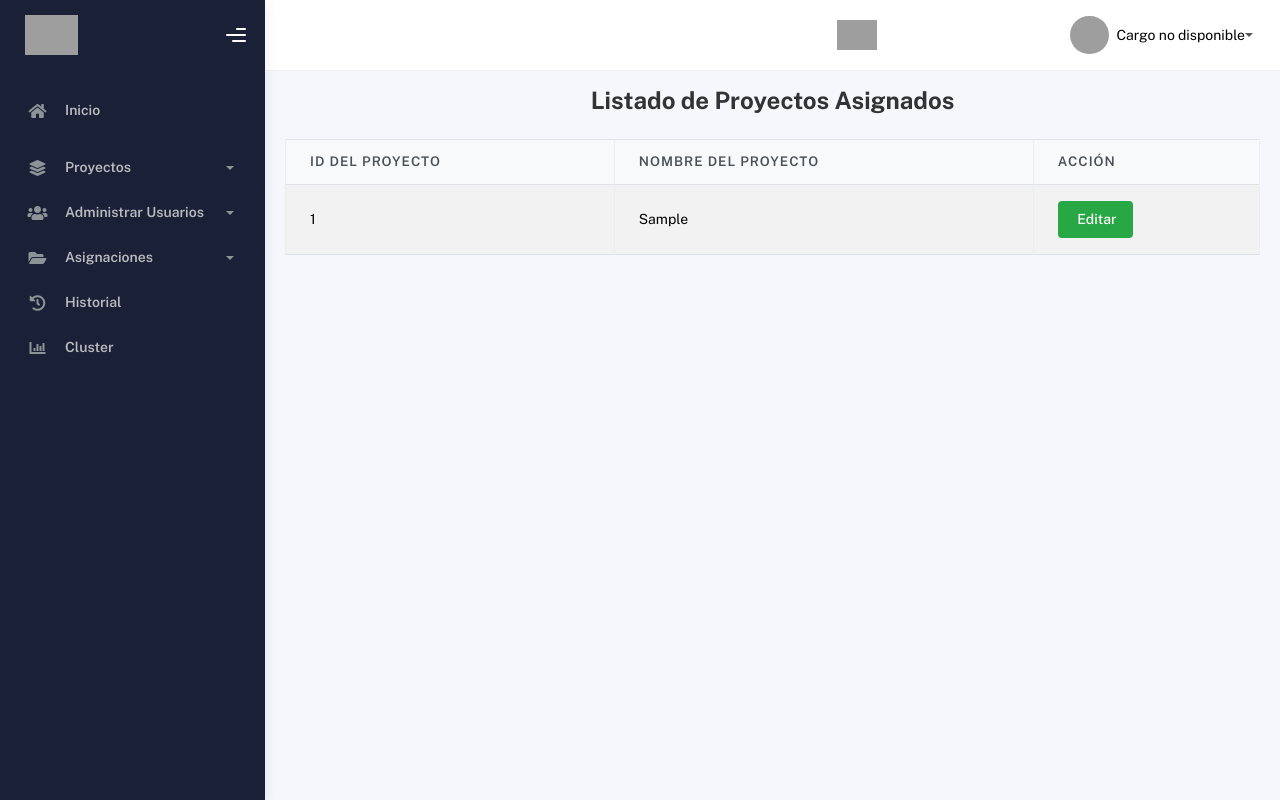
After one commit to ThomasAsd1/Teamfit-Grupo-2, a Django app: template Teamfit Grupo 2/core/templates/core/modificar_asignación.html in a window 1280 px wide. The commit adds this page. Run offline with Django 5.2, Linux system fonts and the light colour scheme; the template is opened without the code that fills it: most values are stand-ins (such as "Sample title", 1, 10 or a date in 2020); some libraries are stand-ins or nearby versions; grey boxes are pictures that could not be loaded.

Commit message:
Ultima Actualización

```diff
--- a/Teamfit Grupo 2/core/templates/core/base.html
+++ b/Teamfit Grupo 2/core/templates/core/base.html
@@ -181,6 +181,11 @@
                     <li class="{% if request.path == '/cargaOdoo' %}active{% endif %}">
                       <a href="{% url 'cargaOdoo' %}">
                         <span class="sub-item">Carga Odoo</span>
+                      </a>
+                    </li>
+                    <li class="{% if request.path == '/modificar_asignación' %}active{% endif %}">
+                      <a href="{% url 'modificar_asignación' %}">
+                        <span class="sub-item">Gestionar Asignación</span>
                       </a>
                     </li>
                   </ul>
--- /dev/null
+++ b/Teamfit Grupo 2/core/templates/core/modificar_asignación.html
@@ -0,0 +1,104 @@
+{% extends 'core/base.html' %}
+
+{% block content %}
+<div class="table-container mb-5">
+    <br>
+    <br>
+    <!-- Título de la tabla -->
+    <h2 class="table-title text-center mb-4">Listado de Proyectos Asignados</h2>
+
+    <!-- Tabla con diseño mejorado -->
+    <table id="proyectosTable" class="table table-striped table-bordered display nowrap" style="width:100%">
+        <thead class="table-header">
+            <tr>
+                <th>ID del Proyecto</th>
+                <th>Nombre del Proyecto</th>
+                <th>Acción</th>
+            </tr>
+        </thead>
+        <tbody>
+            {% for proyecto in proyectos %}
+                <tr>
+                    <td>{{ proyecto.proyecto__id }}</td>
+                    <td>{{ proyecto.proyecto__proyecto }}</td>
+                    <td>
+                        <!-- Botón de editar con icono -->
+                        <a href="{% url 'editar_datos' proyecto.proyecto__id %}">
+                            <button class="btn btn-edit">
+                                <i class="fa fa-pencil"></i> Editar
+                            </button>
+                        </a>
+                        <!-- Botón de agregar empleado que redirige a la página de agregar empleados -->
+                    </td>
+                </tr>
+            {% endfor %}
+        </tbody>
+    </table>
+</div>
+
+<style>
+    /* Estilos directamente en el HTML para la tabla */
+    .table-container {
+        margin: 20px;
+    }
+
+    .table-title {
+        font-size: 24px;
+        font-weight: bold;
+        color: #333;
+        margin-top: 20px; /* Asegura un espacio superior adecuado */
+    }
+
+    .table {
+        width: 100%;
+        border-collapse: collapse;
+    }
+
+    .table th, .table td {
+        padding: 12px 15px;
+        text-align: left;
+    }
+
+    .table th {
+        background-color: #f8f9fa;
+        font-weight: bold;
+        color: #495057;
+    }
+
+    .table tbody tr:nth-child(even) {
+        background-color: #f2f2f2;
+    }
+
+    /* Asegura que ambos botones tengan el mismo tamaño */
+    .table .btn-edit, .table .btn-primary {
+        background-color: #28a745;
+        color: white;
+        border: none;
+        padding: 8px 16px; /* Igual para ambos botones */
+        cursor: pointer;
+        border-radius: 4px;
+        font-size: 14px; /* Asegura que ambos botones tengan el mismo tamaño de fuente */
+        display: inline-block;
+        vertical-align: middle; /* Alineación vertical */
+        width: auto; /* Permite que los botones ajusten su tamaño */
+    }
+
+    /* Hover para ambos botones */
+    .table .btn-edit:hover {
+        background-color: #218838;
+    }
+
+    .table .btn-primary {
+        background-color: #007bff;
+    }
+
+    .table .btn-primary:hover {
+        background-color: #0056b3;
+    }
+
+    .table .btn-sm {
+        padding: 8px 16px; /* Ajustado para mantener el tamaño consistente */
+        font-size: 14px; /* Igualando tamaño de fuente */
+    }
+</style>
+{% endblock %}
--- a/Teamfit Grupo 2/core/urls.py
+++ b/Teamfit Grupo 2/core/urls.py
@@ -44,4 +44,10 @@ urlpatterns = [
     path('generar-reporte/', generar_excel_proyectos, name='generar_reporte'),
     path('generar-reporte2/', generar_excel_asignacion, name='generar_reporte2'),
     path('generar-reporte-recursos/', generar_excel_recursos, name='generar_excel_recursos'),
+
+    #Urls Gestión de empleados
+    path('modificar_asignación/', listar_proyectos, name='modificar_asignación'),
+    path('editar_datos/<int:id>/', editar_datos, name='editar_datos'),
+    path('editar_asignaciones/', editar_asignaciones, name='editar_asignaciones'),
+    path('actualizar_asignaciones/', actualizar_asignaciones, name='actualizar_asignaciones'),
 ]
```
Also changed, not shown: Teamfit Grupo 2/core/templates/core/editar_datos.html (added, +58 -0 lines), Teamfit Grupo 2/core/views.py (+36 -0 lines).
